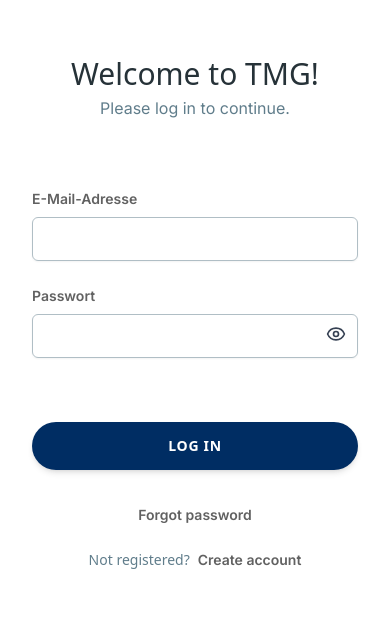
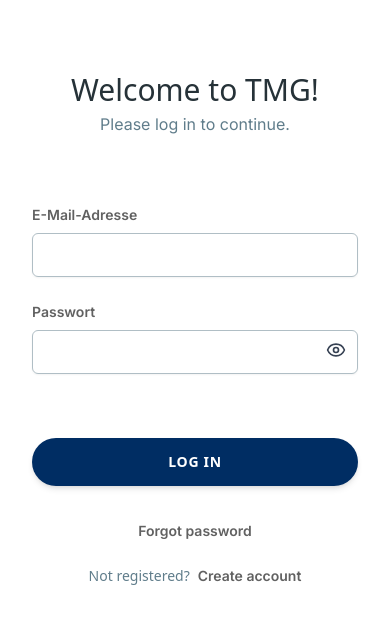
Before and after one commit to easakibahmad/tmg-login-page, a Next.js app: page / in a window 390 px wide. Shown: the top 624 px of the page. Built offline with nearby package versions, Linux system fonts and the light colour scheme.

Commit message:
feat: add login button focus style

```diff
--- a/app/page.tsx
+++ b/app/page.tsx
@@ -7,7 +7,7 @@
 export default function LoginPage() {
   return (
     <main className="flex min-h-screen">
-      <div className="w-full lg:w-1/2 mt-14 lg:mt-0 flex lg:items-center lg:justify-center bg-background">
+      <div className="w-full lg:w-1/2 mt-18 lg:mt-0 flex lg:items-center lg:justify-center bg-background">
         <LoginForm />
       </div>
 
--- a/components/features/login-form.tsx
+++ b/components/features/login-form.tsx
@@ -112,13 +112,13 @@
         <Button
           type="submit"
           onClick={handleButtonClick}
-          className="relative w-full lg:w-[388px] mt-6 font-bold uppercase font-sans h-12 bg-secondary shadow-gray-900/10 shadow-md hover:shadow-gray-900/20 hover:shadow-lg hover:bg-secondary text-white tracking-wider rounded-full cursor-pointer overflow-hidden"
+          className="relative w-full lg:w-[388px] mt-6 font-bold uppercase font-sans h-12 bg-secondary shadow-gray-900/10 shadow-md hover:shadow-gray-900/20 hover:shadow-lg hover:bg-secondary text-white tracking-wider rounded-full cursor-pointer overflow-hidden focus:shadow-none focus:opacity-[0.85]"
         >
           LOG IN
           {ripples.map((ripple) => (
             <span
               key={ripple.id}
-              className="absolute rounded-full bg-[#02b8cc] opacity-50 pointer-events-none"
+              className="absolute rounded-full bg-[#fff] opacity-50 pointer-events-none"
               style={{
                 left: `${ripple.x}px`,
                 top: `${ripple.y}px`,
```
